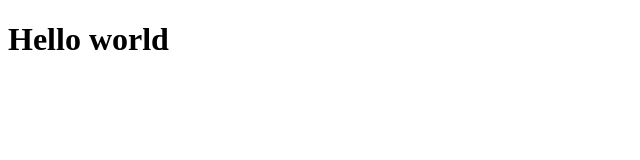
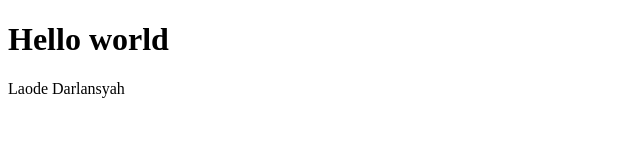
Before and after one commit to darlansyah/test-remote, a plain HTML site: page index.html in a window 1280 px wide. Shown: the whole page, without its empty margins (0-640 px from the left). Drawn offline with Linux system fonts and the light colour scheme.

Commit message:
menambahkan baris baru

```diff
--- a/index.html
+++ b/index.html
@@ -5,5 +5,6 @@
 </head>
 <body>
 	<h1> Hello world</h1>
+	<p> Laode Darlansyah </p>
 </body>
 </html>
```
